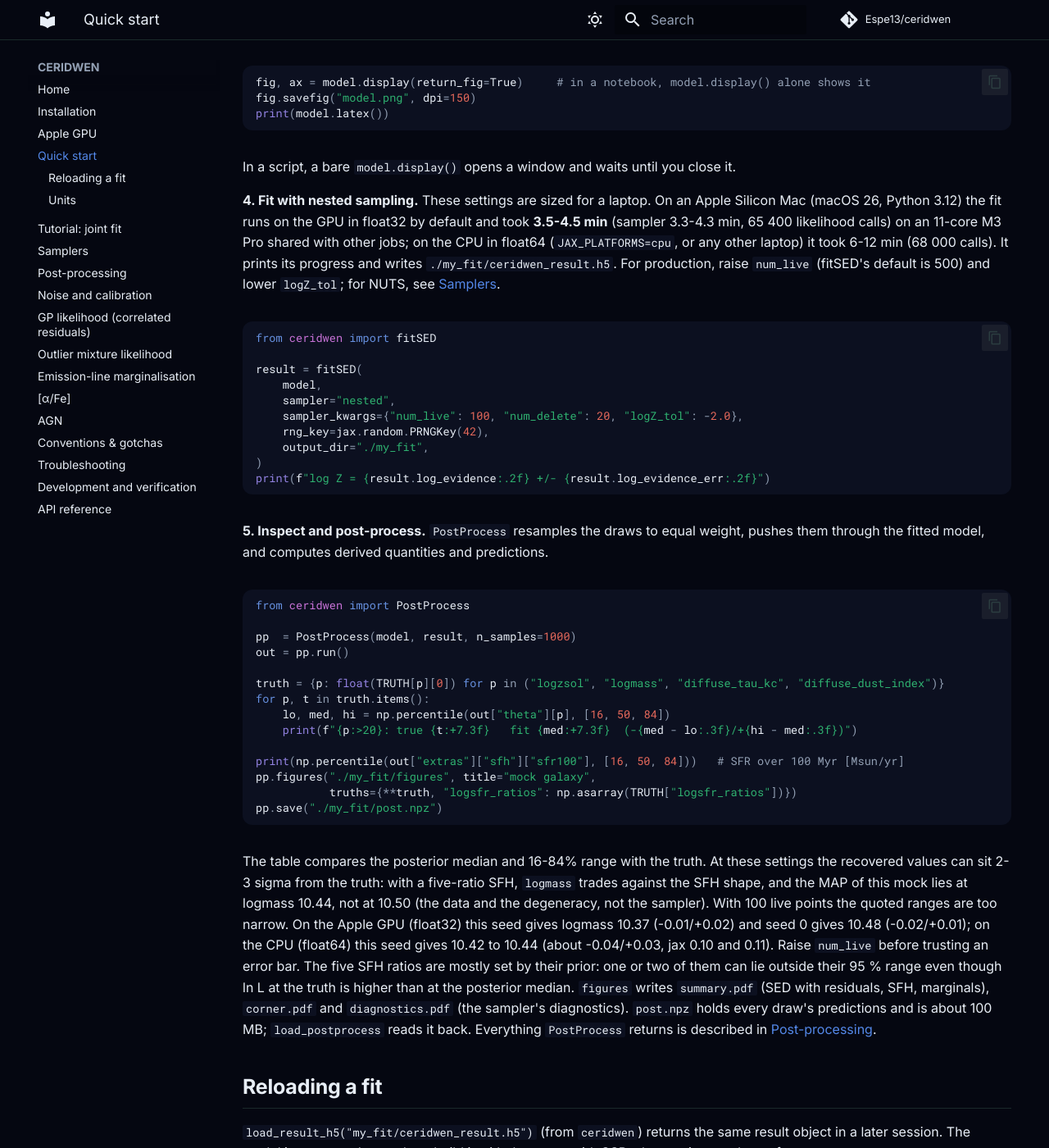
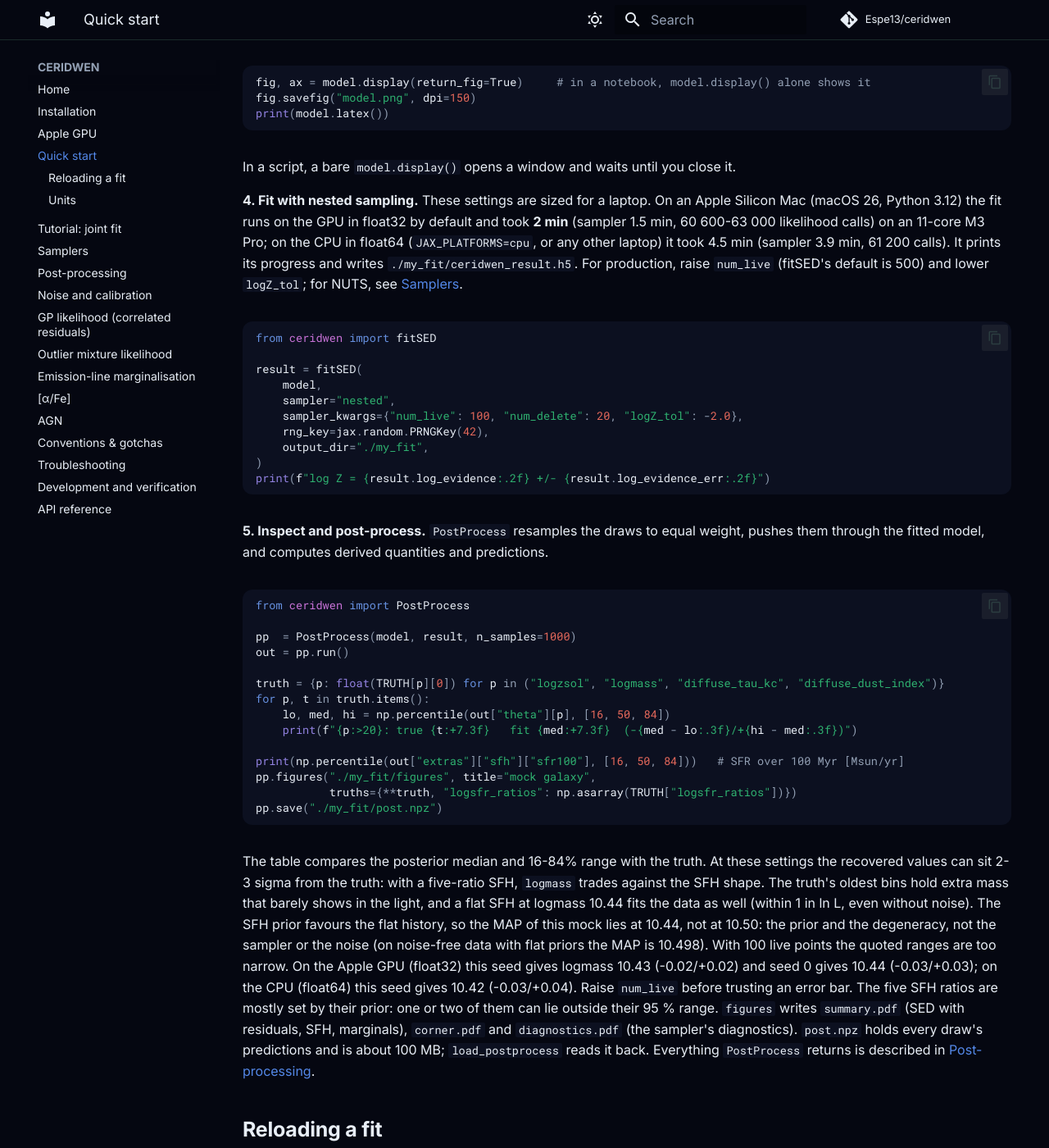
Before and after one commit to Espe13/ceridwen, an MkDocs documentation site: the page built from docs/quickstart.md, in a window 1280 px wide and 1400 px high, scrolled down 1964 px. Shown: the whole window at 82% size. Built offline with MkDocs 1.6.1 and Material for MkDocs 9.7.7, drawn with Linux system fonts in a browser that asks for light colours; comment, search, counter and statistics services are not loaded.

Commit message:
SFH prior scale 0.3 everywhere; quoted results re-measured on the Apple GPU
Notebooks, tests and the recipe check use StudentT(df=2, scale=0.3) for the SFH
ratios, as the README, quick start and examples already do. The notebooks are
re-executed on the Apple GPU (float32), local paths scrubbed from the outputs.

Re-measured (M3 Pro, Apple GPU unless stated): README quick start 2 min
(sampler 88-94 s, 60 600-63 000 calls), logmass 10.43 (seed 42) and 10.44
(seed 0); CPU float64 4.6 min, 10.42. Examples table, demo_1/demo_2/agn_demo and
notebook results in examples/README.md, docs/agn.md and docs/mac_gpu.md.

The README's account of the logmass offset is corrected: on noise-free data the
MAP is 10.498 with flat priors and 10.437 with the SFH prior (ln L within 0.2 of
the truth), so the offset is the prior on a degenerate direction, not the noise.

Co-Authored-By: Claude Opus 5.5 (1M context) <noreply@anthropic.com>

```diff
--- a/docs/quickstart.md
+++ b/docs/quickstart.md
@@ -105,8 +105,9 @@ In a script, a bare `model.display()` opens a window and waits until you close i
 
 **4. Fit with nested sampling.** These settings are sized for a laptop. On an Apple Silicon
 Mac (macOS 26, Python 3.12) the fit runs on the GPU in float32 by default and took
-**3.5-4.5 min** (sampler 3.3-4.3 min, 65 400 likelihood calls) on an 11-core M3 Pro shared with other jobs; on the
-CPU in float64 (`JAX_PLATFORMS=cpu`, or any other laptop) it took 6-12 min (68 000 calls). It
+**2 min** (sampler 1.5 min, 60 600-63 000 likelihood calls) on an 11-core M3 Pro; on the
+CPU in float64 (`JAX_PLATFORMS=cpu`, or any other laptop) it took 4.5 min (sampler 3.9 min,
+61 200 calls). It
 prints its progress and writes `./my_fit/ceridwen_result.h5`. For production, raise `num_live`
 (fitSED's default is 500) and lower `logZ_tol`; for NUTS, see [Samplers](samplers.md).
 
@@ -145,13 +146,15 @@ pp.save("./my_fit/post.npz")
 
 The table compares the posterior median and 16-84% range with the truth. At these settings
 the recovered values can sit 2-3 sigma from the truth: with a five-ratio SFH, `logmass`
-trades against the SFH shape, and the MAP of this mock lies at logmass 10.44, not at 10.50
-(the data and the degeneracy, not the sampler). With 100 live points the quoted ranges are too
-narrow. On the Apple GPU (float32) this seed gives logmass 10.37 (-0.01/+0.02) and seed 0
-gives 10.48 (-0.02/+0.01); on the CPU (float64) this seed gives 10.42 to 10.44 (about
--0.04/+0.03, jax 0.10 and 0.11). Raise `num_live` before trusting an error bar. The five SFH ratios are mostly set by their prior: one or two of them
-can lie outside their 95 % range even though ln L at the truth is higher than at the posterior
-median. `figures` writes `summary.pdf` (SED with
+trades against the SFH shape. The truth's oldest bins hold extra mass that barely shows in the
+light, and a flat SFH at logmass 10.44 fits the data as well (within 1 in ln L, even without
+noise). The SFH prior favours the flat history, so the MAP of this mock lies at 10.44, not at
+10.50: the prior and the degeneracy, not the sampler or the noise (on noise-free data with
+flat priors the MAP is 10.498). With 100 live points the quoted ranges are too
+narrow. On the Apple GPU (float32) this seed gives logmass 10.43 (-0.02/+0.02) and seed 0
+gives 10.44 (-0.03/+0.03); on the CPU (float64) this seed gives 10.42 (-0.03/+0.04). Raise
+`num_live` before trusting an error bar. The five SFH ratios are mostly set by their prior:
+one or two of them can lie outside their 95 % range. `figures` writes `summary.pdf` (SED with
 residuals, SFH, marginals), `corner.pdf` and `diagnostics.pdf` (the sampler's diagnostics).
 `post.npz` holds every draw's predictions and is about 100 MB; `load_postprocess` reads it back.
 Everything `PostProcess` returns is described in
```
Also changed, not shown: CHANGELOG.md (+5 -5 lines), README.md (+12 -9 lines), docs/agn.md (+6 -5 lines), docs/mac_gpu.md (+2 -2 lines), examples/README.md (+20 -16 lines), 14 other files.
